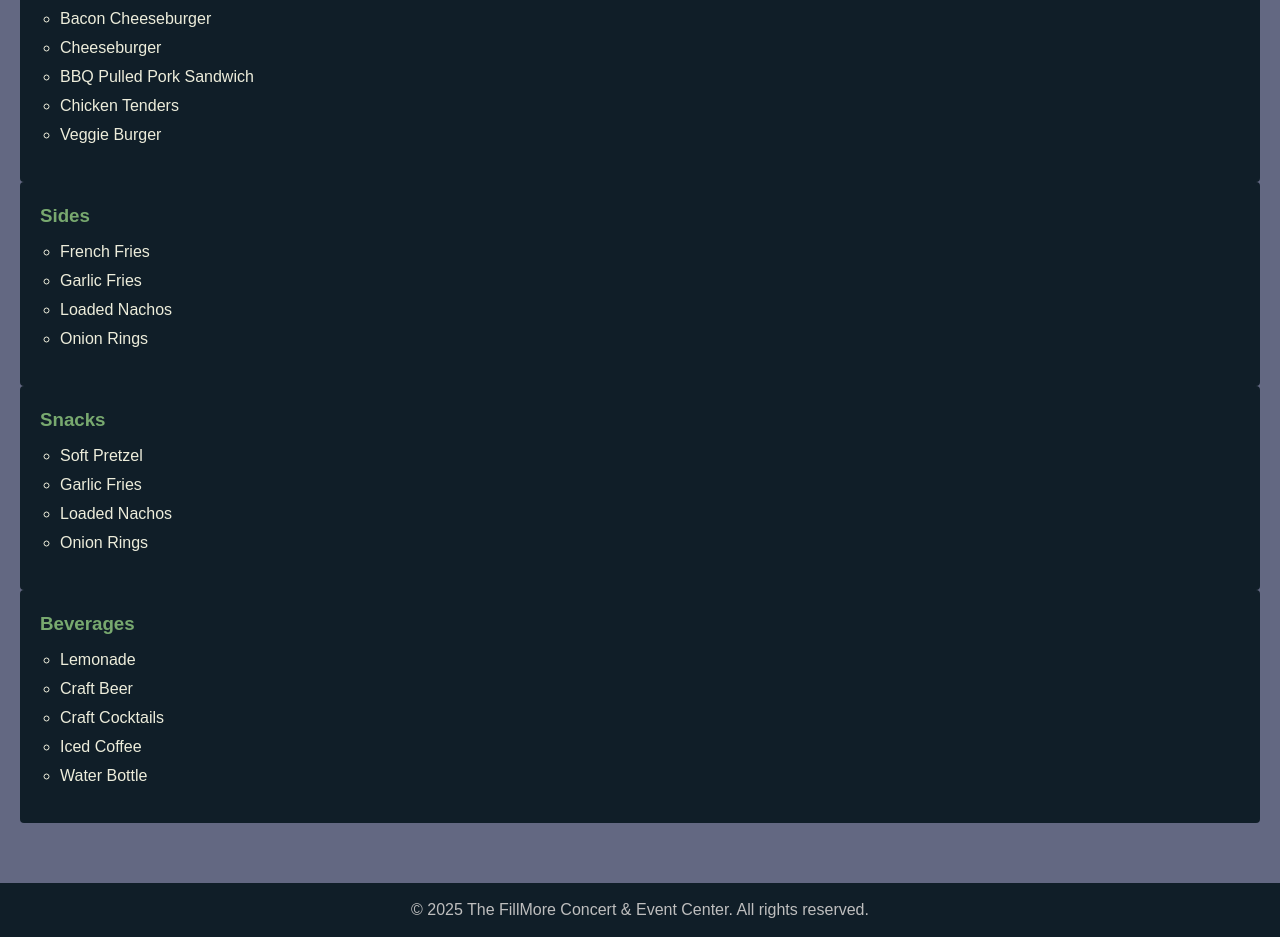
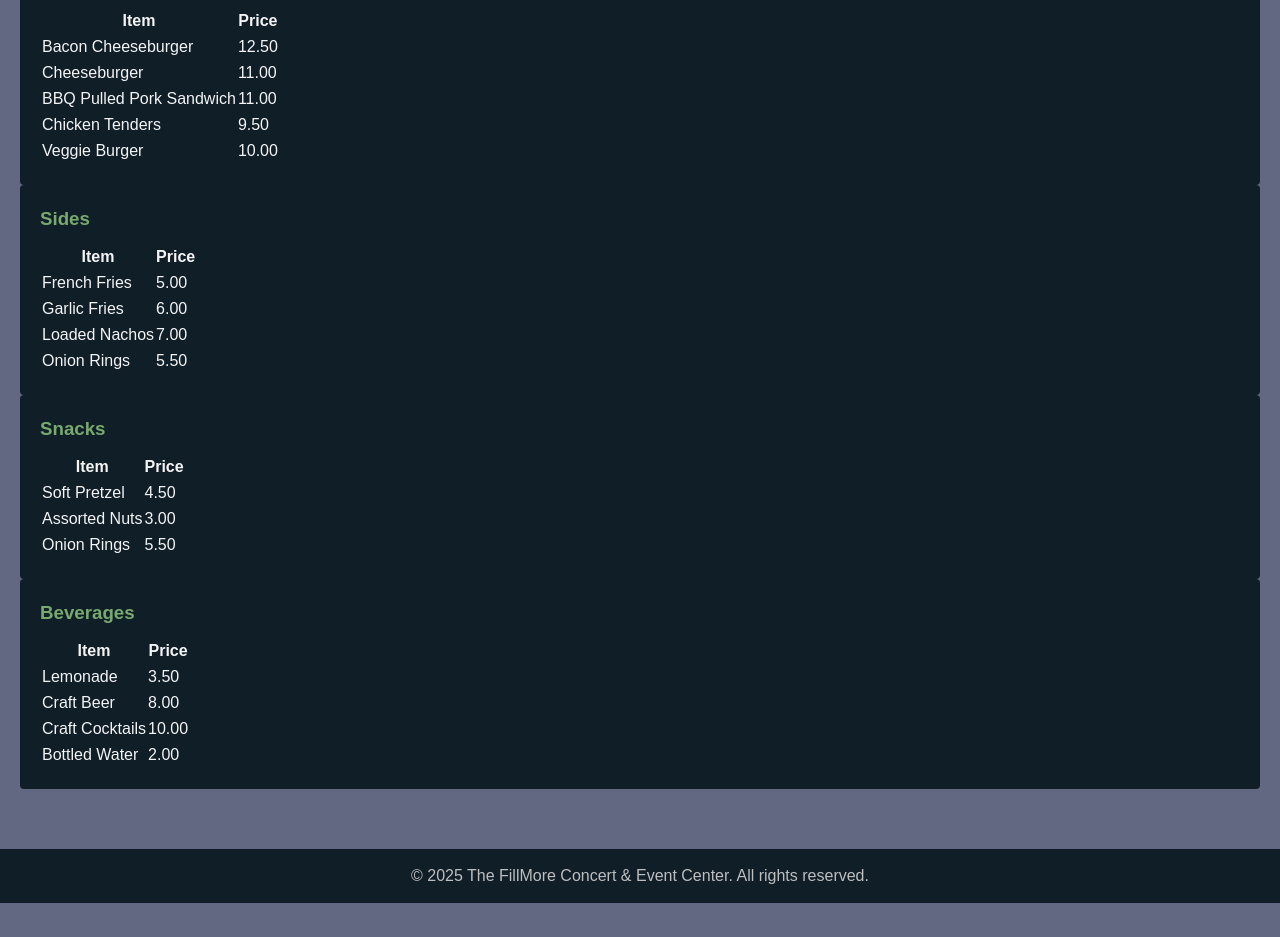
Before and after one commit to deijahmonay/fillmore-concert-venue, a plain HTML site: page menu.html in a window 1280 px wide. Shown: the part 852-1789 px from the top of the page. After the commit the page ends 1755 px from the top, so only its background shows below. Drawn offline with Linux system fonts and the light colour scheme.

Commit message:
add tables to menu page

```diff
--- a/menu.html
+++ b/menu.html
@@ -76,44 +76,100 @@
 
       <section>
         <h3>Burgers &#38 Mains</h3>
-        <ul>
-          <li>Bacon Cheeseburger</li>
-          <li>Cheeseburger</li>
-          <li>BBQ Pulled Pork Sandwich</li>
-          <li>Chicken Tenders</li>
-          <li>Veggie Burger</li>
-        </ul>
+        <table>
+          <tr>
+            <th>Item</th>
+            <th>Price</th>
+          </tr>
+          <tr>
+            <td>Bacon Cheeseburger</td>
+            <td>12.50</td>
+          </tr>
+          <tr>
+            <td>Cheeseburger</td>
+            <td>11.00</td>
+          </tr>
+          <tr>
+            <td>BBQ Pulled Pork Sandwich</td>
+            <td>11.00</td>
+          </tr>
+          <tr>
+            <td>Chicken Tenders</td>
+            <td>9.50</td>
+          </tr>
+          <tr>
+            <td>Veggie Burger</td>
+            <td>10.00</td>
+          </tr>
+        </table>
       </section>
 
       <section>
         <h3>Sides</h3>
-        <ul>
-          <li>French Fries</li>
-          <li>Garlic Fries</li>
-          <li>Loaded Nachos</li>
-          <li>Onion Rings</li>
-        </ul>
+        <table>
+          <th>Item</th>
+          <th>Price</th>
+          <tr>
+            <td>French Fries</td>
+            <td>5.00</td>
+          </tr>
+          <tr>
+            <td>Garlic Fries</td>
+            <td>6.00</td>
+          </tr>
+          <tr>
+            <td>Loaded Nachos</td>
+            <td>7.00</td>
+          </tr>
+          <tr>
+            <td>Onion Rings</td>
+            <td>5.50</td>
+          </tr>
+        </table>
       </section>
 
       <section>
         <h3>Snacks</h3>
-        <ul>
-          <li>Soft Pretzel</li>
-          <li>Garlic Fries</li>
-          <li>Loaded Nachos</li>
-          <li>Onion Rings</li>
-        </ul>
+        <table>
+          <th>Item</th>
+          <th>Price</th>
+          <tr>
+            <td>Soft Pretzel</td>
+            <td>4.50</td>
+          </tr>
+          <tr>
+            <td>Assorted Nuts</td>
+            <td>3.00</td>
+          </tr>
+          <tr>
+            <td>Onion Rings</td>
+            <td>5.50</td>
+          </tr>
+        </table>
       </section>
 
       <section>
         <h3>Beverages</h3>
-        <ul>
-          <li>Lemonade</li>
-          <li>Craft Beer</li>
-          <li>Craft Cocktails</li>
-          <li>Iced Coffee</li>
-          <li>Water Bottle</li>
-        </ul>
+        <table>
+          <th>Item</th>
+          <th>Price</th>
+          <tr>
+            <td>Lemonade</td>
+            <td>3.50</td>
+          </tr>
+          <tr>
+            <td>Craft Beer</td>
+            <td>8.00</td>
+          </tr>
+          <tr>
+            <td>Craft Cocktails</td>
+            <td>10.00</td>
+          </tr>
+          <tr>
+            <td>Bottled Water</td>
+            <td>2.00</td>
+          </tr>
+        </table>
       </section>
 
   </main>
```
